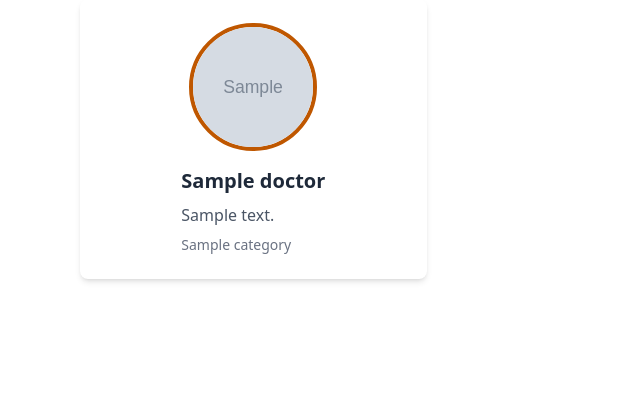
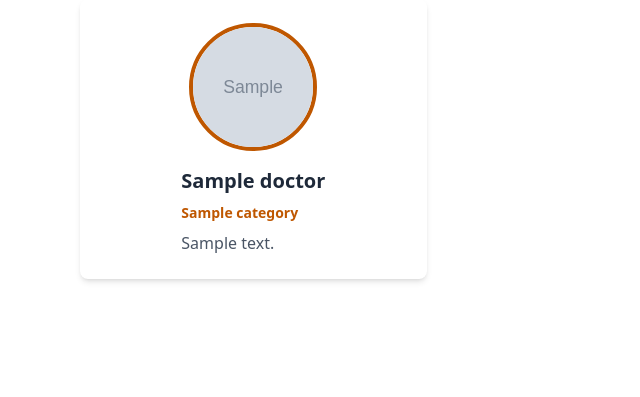
Before and after one commit to Brooklyn-STEAM/10050-Integration-of-Calendar-Availability-To-Streamline-Booking-Process, a Flask app: template templates/doctorsearch.html.jinja in a window 1280 px wide. Shown: the part 243-640 px from the top of the page, without its empty margins (0-640 px from the left). Run offline with Flask 3, Linux system fonts and the light colour scheme; the template is opened without the code that fills it: most values are stand-ins (such as "Sample title", 1, 10 or a date in 2020); grey boxes marked "Sample" are stand-in pictures.

Commit message:
font change

```diff
--- a/templates/doctorsearch.html.jinja
+++ b/templates/doctorsearch.html.jinja
@@ -47,13 +47,15 @@
             {{ doctor['Name'] }}
           </h2>
 
+           <p class="text-sm text-[#BF5700] mt-2 font-bold">
+            {{ doctor['Category'] }}
+          </p>
+
           <p class="text-gray-600 mt-2">
             {{ doctor['Description'] }}
           </p>
 
-          <p class="text-sm text-gray-500 mt-2">
-            {{ doctor['Category'] }}
-          </p>
+
         </div>
       </div>
     </a>
```
